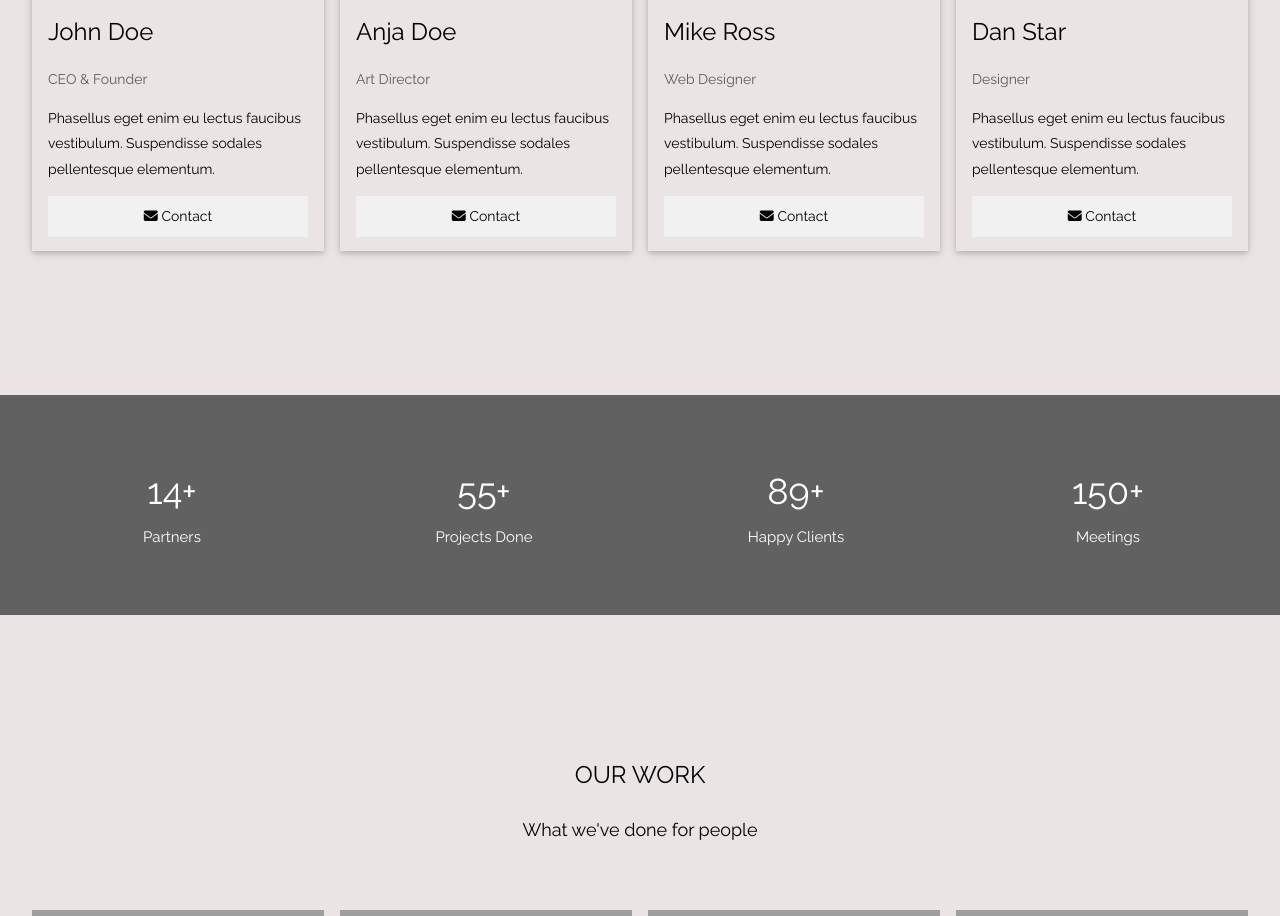
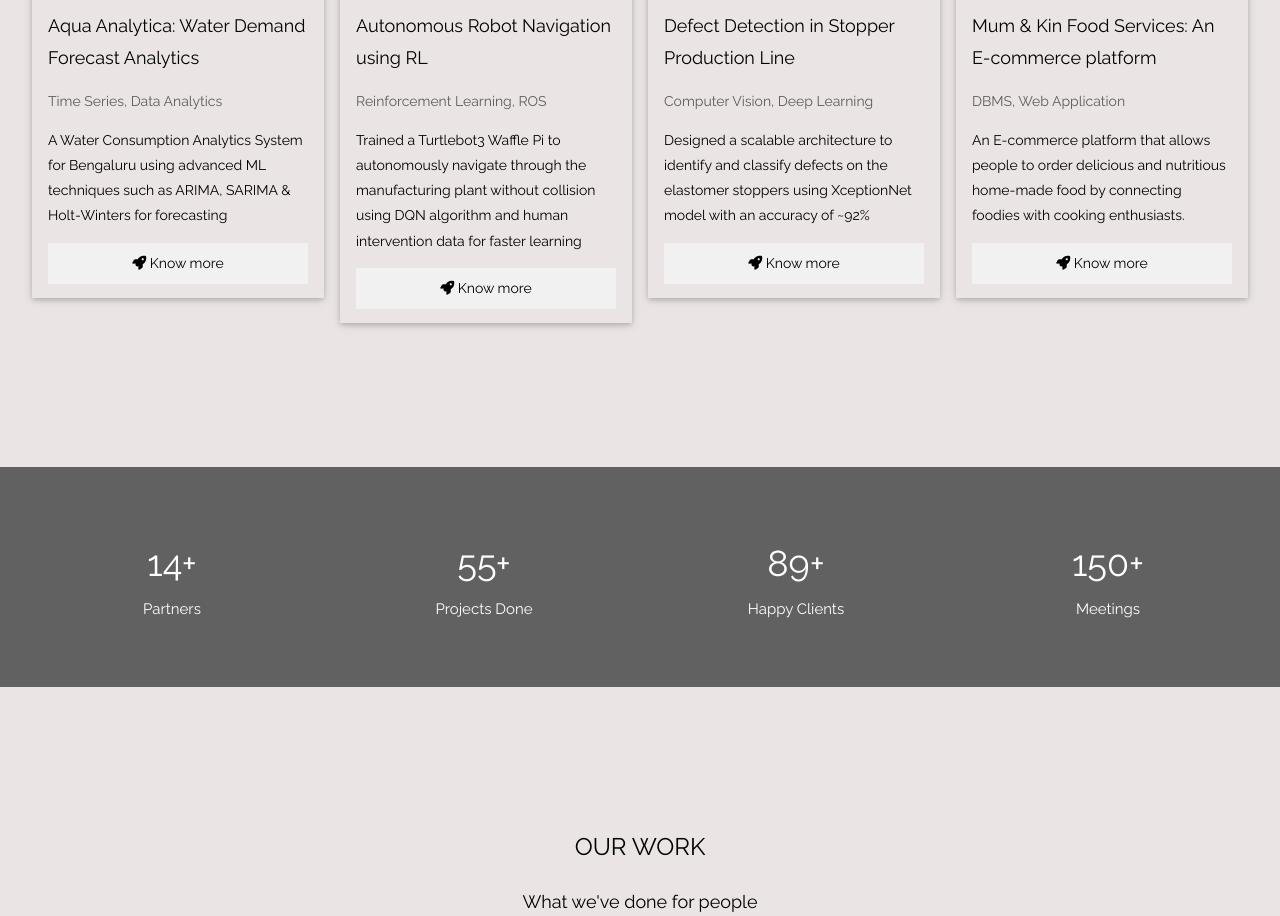
Before and after one commit to arsalananwar11/Arsalan-Portfolio, a Flask app: page / in a window 1280 px wide. Shown: the part 1808-2724 px from the top of the page. Run offline with Flask 3, Linux system fonts and the light colour scheme; some libraries are stand-ins or nearby versions; grey boxes are pictures that could not be loaded.

Commit message:
Projects section updated

```diff
--- a/templates/dashboard.html
+++ b/templates/dashboard.html
@@ -48,43 +48,49 @@
       <div class="w3-card">
         <img src="https://th.bing.com/th/id/OIP.5fpEn8_U0Yz5ct2HGu4KbAAAAA?w=164&h=180&c=7&r=0&o=5&dpr=1.3&pid=1.7" alt="John" style="width:100%">
         <div class="w3-container">
-          <h3>John Doe</h3>
-          <p class="w3-opacity">CEO & Founder</p>
-          <p>Phasellus eget enim eu lectus faucibus vestibulum. Suspendisse sodales pellentesque elementum.</p>
-          <p><button class="w3-button w3-light-grey w3-block"><i class="fa fa-envelope"></i> Contact</button></p>
+          <h5>Aqua Analytica: Water Demand Forecast Analytics</h5>
+          <p class="w3-opacity">Time Series, Data Analytics</p>
+          <p>A Water Consumption Analytics System for Bengaluru using advanced ML techniques such as ARIMA, SARIMA & Holt-Winters for forecasting</p>
+          <p><button class="w3-button w3-light-grey w3-block"><i class="fa fa-rocket"></i> Know more</button></p>
         </div>
       </div>
     </div>
+
+    <div class="w3-col l3 m6 w3-margin-bottom">
+      <div class="w3-card">
+        <img src="https://th.bing.com/th/id/OIP.5fpEn8_U0Yz5ct2HGu4KbAAAAA?w=164&h=180&c=7&r=0&o=5&dpr=1.3&pid=1.7" alt="Mike" style="width:100%">
+        <div class="w3-container">
+          <h5>Autonomous Robot Navigation using RL</h5>
+          <p class="w3-opacity">Reinforcement Learning, ROS</p>
+          <p>Trained a Turtlebot3 Waffle Pi to autonomously navigate through the manufacturing
+            plant without collision using DQN algorithm and human intervention data for faster learning</p>
+          <p><button class="w3-button w3-light-grey w3-block"><i class="fa fa-rocket"></i> Know more</button></p>
+        </div>
+      </div>
+    </div>
+
+    <div class="w3-col l3 m6 w3-margin-bottom">
+      <div class="w3-card">
+        <img src="https://th.bing.com/th/id/OIP.5fpEn8_U0Yz5ct2HGu4KbAAAAA?w=164&h=180&c=7&r=0&o=5&dpr=1.3&pid=1.7" alt="Dan" style="width:100%">
+        <div class="w3-container">
+          <h5>Defect Detection in Stopper Production Line</h5>
+          <p class="w3-opacity">Computer Vision, Deep Learning</p>
+          <p>Designed a scalable architecture to identify and classify defects on the elastomer stoppers using
+            XceptionNet model with an accuracy of ~92%</p>
+          <p><button class="w3-button w3-light-grey w3-block"><i class="fa fa-rocket"></i> Know more</button></p>
+        </div>
+      </div>
+    </div>
+
     <div class="w3-col l3 m6 w3-margin-bottom">
       <div class="w3-card">
         <img src="https://th.bing.com/th/id/OIP.5fpEn8_U0Yz5ct2HGu4KbAAAAA?w=164&h=180&c=7&r=0&o=5&dpr=1.3&pid=1.7" alt="Jane" style="width:100%">
         <div class="w3-container">
-          <h3>Anja Doe</h3>
-          <p class="w3-opacity">Art Director</p>
-          <p>Phasellus eget enim eu lectus faucibus vestibulum. Suspendisse sodales pellentesque elementum.</p>
-          <p><button class="w3-button w3-light-grey w3-block"><i class="fa fa-envelope"></i> Contact</button></p>
-        </div>
-      </div>
-    </div>
-    <div class="w3-col l3 m6 w3-margin-bottom">
-      <div class="w3-card">
-        <img src="https://th.bing.com/th/id/OIP.5fpEn8_U0Yz5ct2HGu4KbAAAAA?w=164&h=180&c=7&r=0&o=5&dpr=1.3&pid=1.7" alt="Mike" style="width:100%">
-        <div class="w3-container">
-          <h3>Mike Ross</h3>
-          <p class="w3-opacity">Web Designer</p>
-          <p>Phasellus eget enim eu lectus faucibus vestibulum. Suspendisse sodales pellentesque elementum.</p>
-          <p><button class="w3-button w3-light-grey w3-block"><i class="fa fa-envelope"></i> Contact</button></p>
-        </div>
-      </div>
-    </div>
-    <div class="w3-col l3 m6 w3-margin-bottom">
-      <div class="w3-card">
-        <img src="https://th.bing.com/th/id/OIP.5fpEn8_U0Yz5ct2HGu4KbAAAAA?w=164&h=180&c=7&r=0&o=5&dpr=1.3&pid=1.7" alt="Dan" style="width:100%">
-        <div class="w3-container">
-          <h3>Dan Star</h3>
-          <p class="w3-opacity">Designer</p>
-          <p>Phasellus eget enim eu lectus faucibus vestibulum. Suspendisse sodales pellentesque elementum.</p>
-          <p><button class="w3-button w3-light-grey w3-block"><i class="fa fa-envelope"></i> Contact</button></p>
+          <h5>Mum & Kin Food Services: An E-commerce platform</h5>
+          <p class="w3-opacity">DBMS, Web Application</p>
+          <p>An E-commerce platform that allows people to order delicious and nutritious home-made food by connecting foodies with
+            cooking enthusiasts.</p>
+          <p><button class="w3-button w3-light-grey w3-block"><i class="fa fa-rocket"></i> Know more</button></p>
         </div>
       </div>
     </div>
```
